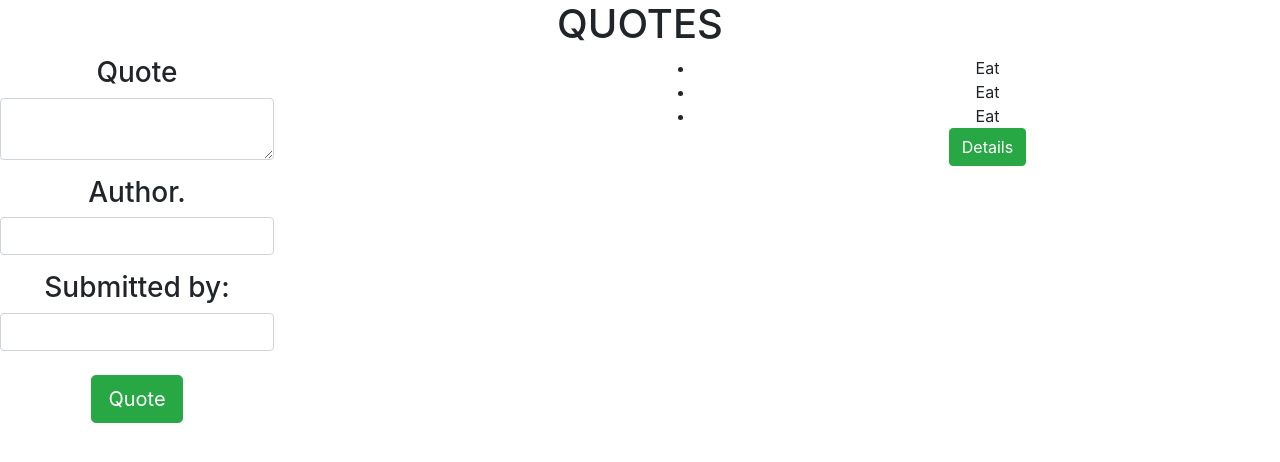
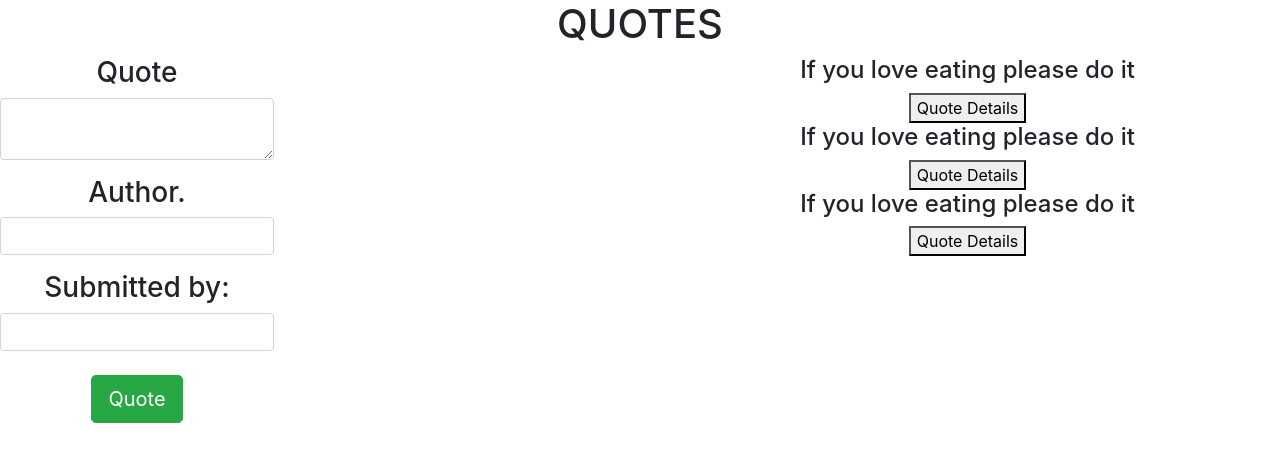
Before and after one commit to Jeffmusa/Quotes, an Angular app: page / in a window 1280 px wide. Shown: the top 462 px of the page. Built offline with nearby package versions, Linux system fonts and the light colour scheme.

Commit message:
downvote buttons added

```diff
--- a/src/app/quote-details/quote-details.component.html
+++ b/src/app/quote-details/quote-details.component.html
@@ -1,3 +1,3 @@
-<p>
-<!-- <p>{{quote.description}}</p> -->
-</p>
+<p>Author name:{{quote.author}}</p>
+<button class="btn btn-success" (click)='upVote()'> Like!{{quote.upVotes}} </button>
+<button class="btn btn-danger" (click)='downVote()'> Dislike!{{quote.downVotes}} </button>
--- a/src/app/quote-details/quote-details.component.ts
+++ b/src/app/quote-details/quote-details.component.ts
@@ -11,6 +11,13 @@ export class QuoteDetailsComponent implements OnInit {
   @Input() quote:Quote;
       @Output() isComplete= new EventEmitter<boolean>();
 
+      upVote() {
+        this.quote.upVotes ++
+      }
+
+      downVote() {
+        this.quote.downVotes ++
+      }
   constructor() { }
 
   ngOnInit() {
--- a/src/app/quote-form/quote-form.component.ts
+++ b/src/app/quote-form/quote-form.component.ts
@@ -7,7 +7,7 @@ import {Quote} from '../quote';
   styleUrls: ['./quote-form.component.css']
 })
 export class QuoteFormComponent implements OnInit {
-  newQuote=new Quote(0,"","");
+  newQuote=new Quote(0,"","",0,0);
     @Output() addQuote=new EventEmitter<Quote>();
 
     submitQuote(){
--- a/src/app/quote.ts
+++ b/src/app/quote.ts
@@ -1,6 +1,6 @@
 export class Quote {
     public showDescription:boolean
-    constructor(public id:number, public name:string, public quote:string,public description:string){
+    constructor(public id:number, public name:string,public author:string, public upVotes:number,public downVotes:number){
         this.showDescription=false
 
     }
--- a/src/app/quote/quote.component.html
+++ b/src/app/quote/quote.component.html
@@ -1,13 +1,21 @@
 <h1>QUOTES</h1>
 
 <div class="row">
-<div class="col md-6">
-  <app-quote-form  (addQuote)="addNewQuote($event)"></app-quote-form>
+  <div class="col md-6">
+    <app-quote-form  (addQuote)="addNewQuote($event)"></app-quote-form>
+  </div>
+  <div class="col md-6">
+    <div class="" *ngFor="let quote of quotes;let i = 'index'">
+
+      <h4>{{quote.name}}</h4>
+
+
+        <button  (click)='toogleDetails(i)'>Quote Details</button>
+
+      <div>
+         <app-quote-details  *ngIf="quote.showDescription" [quote]='quote'></app-quote-details>
+      </div>
+
+    </div>
+  </div>
 </div>
-    <div class="col md-6">
-      <ul>
-      <li style="text-decoration:none;" *ngFor='let quote of quotes'>{{quote.name}}</li>
-      <button class="btn btn-success" (click)='toogleDetails(i)'>Details</button>
-      </ul>
-    </div>
-</div>
--- a/src/app/quote/quote.component.ts
+++ b/src/app/quote/quote.component.ts
@@ -9,21 +9,34 @@ import {Quote} from '../quote'
 export class QuoteComponent implements OnInit {
 
   quotes = [
-       new Quote(1,'Eat ','If you love eating please do it','Robert' ),
-       new Quote(2,'Eat ','If you love eating please do it','Robert' ),
-       new Quote(3,'Eat ','If you love eating please do it','Robert' ),
+       new Quote(1,'If you love eating please do it ','jeff',10,20 ),
+       new Quote(1,'If you love eating please do it ','jeff',10,20 ),
+       new Quote(1,'If you love eating please do it ','jeff',10,20),
 
    ]
+   toogleDetails(index){
+      this.quotes[index].showDescription = !this.quotes[index].showDescription;
+  }
    addNewQuote(quote){
           let quoteLength = this.quotes.length;
+          quote.creation = new Date();
           quote.id=quoteLength+1;
           this.quotes.push(quote)
 
       }
 
+      deleteQuote(isComplete,index){
+    if (isComplete){
+        let toDelete=confirm(`Are you sure you want to delete ${this.quotes[index].name}`)
+        alert(`Your goal  "${this.quotes[index].name}" has been deleted`)
+
+        if(toDelete){
+            this.quotes.splice(index,1)
+        }
+    }
+}
 
   constructor() { }
-
   ngOnInit() {
   }
 
```
Also changed, not shown: 1 other file (tests, documents, lock files or other folders).
